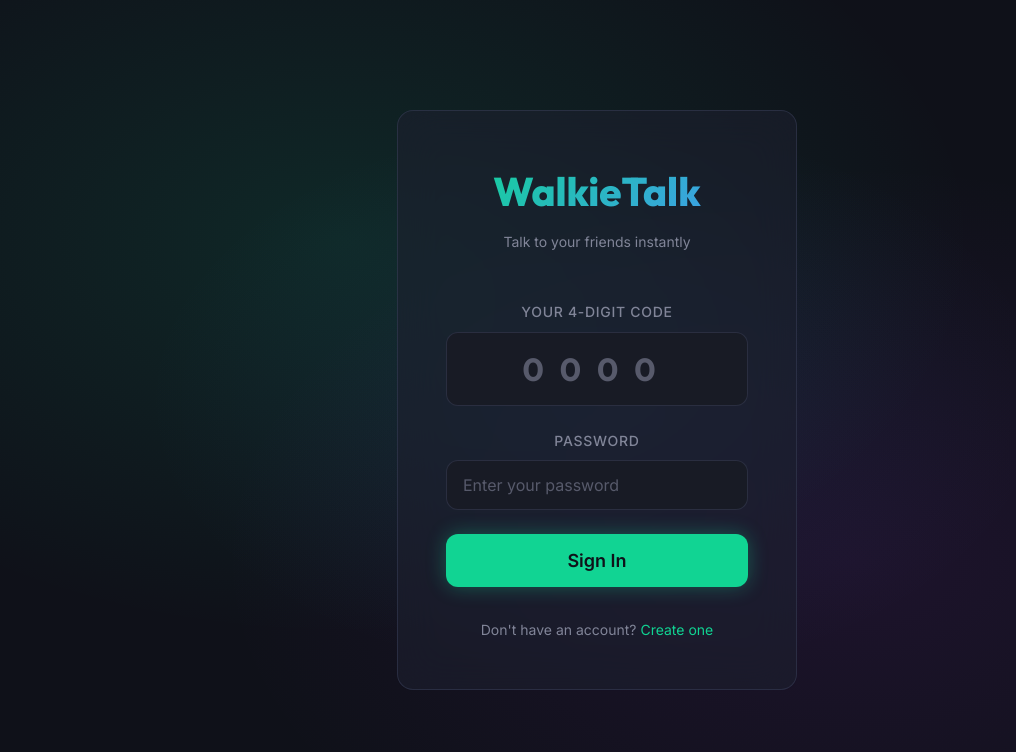
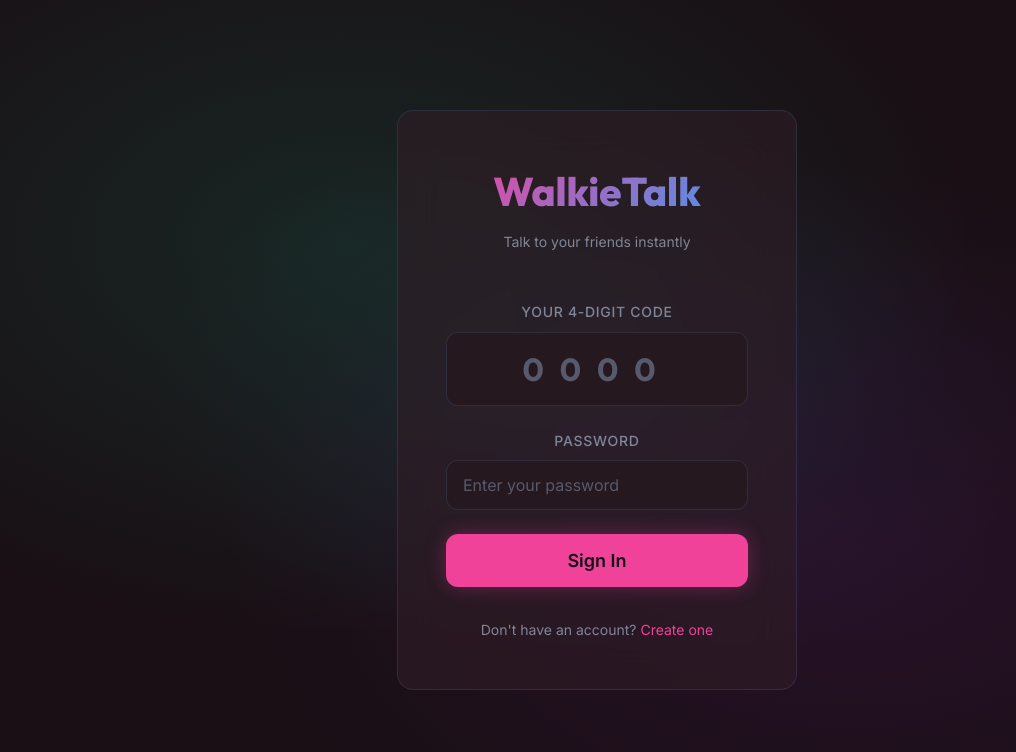
Before and after one commit to Heer-Patel69/Ten-ten-clone, a Next.js app in the folder apps/web/: page /login in a window 1280 px wide. Shown: the top 752 px of the page, without its empty margins (43-1059 px from the left). Built offline with nearby package versions, Linux system fonts and the light colour scheme; no server answers.

Commit message:
UI: Change to Pink theme and implement Tap-to-Talk

```diff
--- a/apps/web/src/app/layout.tsx
+++ b/apps/web/src/app/layout.tsx
@@ -19,12 +19,12 @@ export const metadata: Metadata = {
 };
 
 export const viewport: Viewport = {
+  themeColor: '#ed3379',
   width: 'device-width',
   initialScale: 1,
   maximumScale: 1,
   userScalable: false,
   viewportFit: 'cover',
-  themeColor: '#121420',
 };
 
 export default function RootLayout({
--- a/apps/web/src/styles/globals.css
+++ b/apps/web/src/styles/globals.css
@@ -7,17 +7,17 @@
 
 /* --- CSS Custom Properties --- */
 :root {
-  /* Colors — Dark Mode First */
-  --color-bg-primary: hsl(230, 25%, 8%);
-  --color-bg-secondary: hsl(230, 20%, 12%);
-  --color-bg-tertiary: hsl(230, 18%, 16%);
-  --color-bg-glass: hsla(230, 25%, 15%, 0.6);
-  --color-bg-glass-hover: hsla(230, 25%, 18%, 0.7);
+  /* Colors — Dark Mode First (Pink Theme) */
+  --color-bg-primary: hsl(330, 25%, 8%);
+  --color-bg-secondary: hsl(330, 20%, 12%);
+  --color-bg-tertiary: hsl(330, 18%, 16%);
+  --color-bg-glass: hsla(330, 25%, 15%, 0.6);
+  --color-bg-glass-hover: hsla(330, 25%, 18%, 0.7);
 
-  --color-accent: hsl(160, 85%, 45%);
-  --color-accent-light: hsl(160, 85%, 55%);
-  --color-accent-glow: hsla(160, 85%, 50%, 0.3);
-  --color-accent-dim: hsla(160, 85%, 45%, 0.15);
+  --color-accent: hsl(330, 85%, 60%);
+  --color-accent-light: hsl(330, 85%, 70%);
+  --color-accent-glow: hsla(330, 85%, 60%, 0.3);
+  --color-accent-dim: hsla(330, 85%, 60%, 0.15);
 
   --color-danger: hsl(0, 85%, 60%);
   --color-danger-glow: hsla(0, 85%, 60%, 0.3);
```
Also changed, not shown: apps/web/src/app/talk/[friendId]/page.tsx (+10 -20 lines), apps/web/public/manifest.json.
